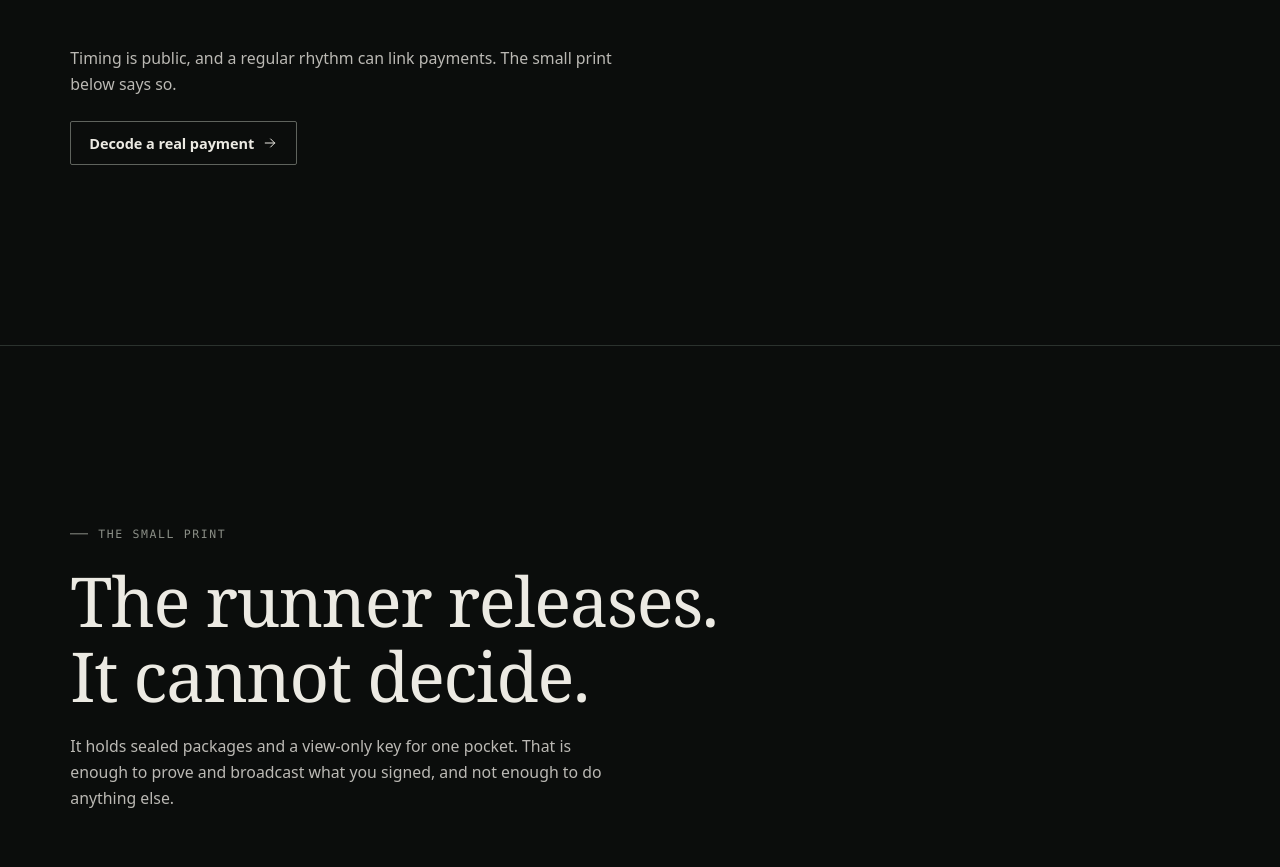
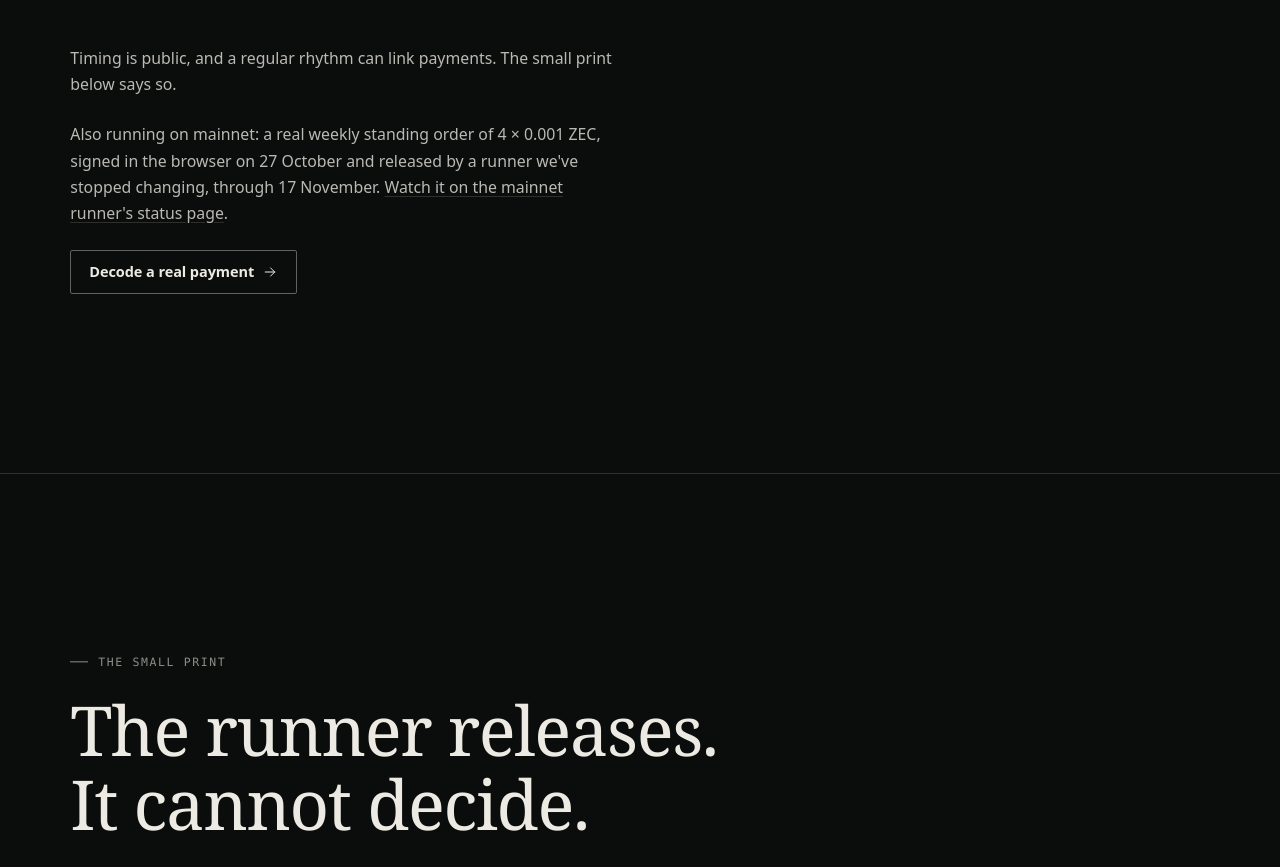
Before and after one commit to OoJae/cadence, a React (Vite) app in the folder web/: page / in a window 1280 px wide. Shown: the part 8200-9067 px from the top of the page. Built offline with nearby package versions, Linux system fonts and the light colour scheme; no server answers; a web font is replaced by a local one.

Commit message:
Landing: say the weekly mainnet mandate is running, with its terms from evidence/mainnet.md and a link to its status on the mainnet runner

```diff
--- a/web/src/pages/landing/ChainStrip.tsx
+++ b/web/src/pages/landing/ChainStrip.tsx
@@ -1,7 +1,7 @@
 import { ArrowRightIcon } from '../../components/Icons';
 import { Lines } from '../../motion/Lines';
 import { Link } from '../../router';
-import { fmt, MAINNET_LIVE, MAINNET_SAMPLE, S2_TXID } from './data';
+import { fmt, MAINNET_LIVE, MAINNET_MANDATE, MAINNET_SAMPLE, S2_TXID } from './data';
 
 const PITCH = 2;
 const lines = (from: number, to: number) => {
@@ -51,7 +51,8 @@ export function ChainStrip() {
           </p>
           {MAINNET_LIVE && (
             <p className="beat-text" data-reveal="rise">
-              Also running on mainnet: one real standing order, released by a runner we've stopped changing.
+              Also running on mainnet: a real weekly standing order of {MAINNET_MANDATE.count} × {MAINNET_MANDATE.amount}, signed in the browser on {MAINNET_MANDATE.signed} and
+              released by a runner we've stopped changing, through {MAINNET_MANDATE.lastRelease}. <a href={MAINNET_MANDATE.statusUrl}>Watch it on the mainnet runner's status page</a>.
             </p>
           )}
           <p data-reveal="rise">
--- a/web/src/pages/landing/data.ts
+++ b/web/src/pages/landing/data.ts
@@ -46,7 +46,17 @@ export const MAINNET_SAMPLE = {
 export const S2_TXID = '7ae2c96a9ca13ba42097236766582cab0c5c4809777c966c2bdb50e46597e790';
 
 /** Flip to true only once a mainnet mandate is really running. */
-export const MAINNET_LIVE = false;
+export const MAINNET_LIVE = true;
+
+/** The live mainnet mandate: evidence/mainnet.md, "The live mandate". Its status page is the mainnet runner's own. */
+export const MAINNET_MANDATE = {
+  subscriptionId: 'sub_747f99039ba4f43c5234',
+  count: 4,
+  amount: '0.001 ZEC',
+  signed: '27 October',
+  lastRelease: '17 November',
+  statusUrl: 'https://main-production-d975.up.railway.app/status#sub=sub_747f99039ba4f43c5234',
+} as const;
 
 export const shortTxid = (txid: string): string => `${txid.slice(0, 8)}…${txid.slice(-6)}`;
 export const fmt = (n: number): string => n.toLocaleString('en-US');
```
